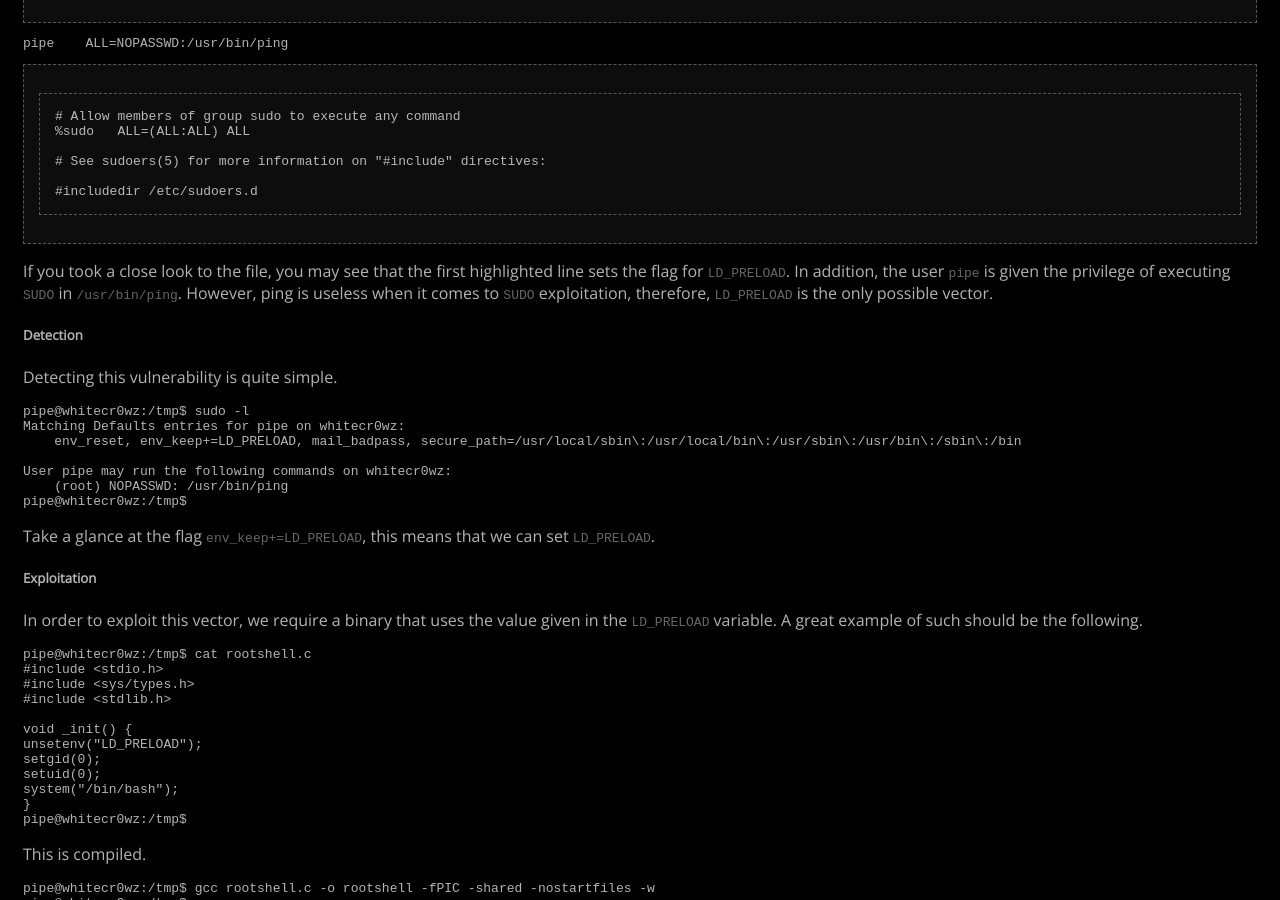
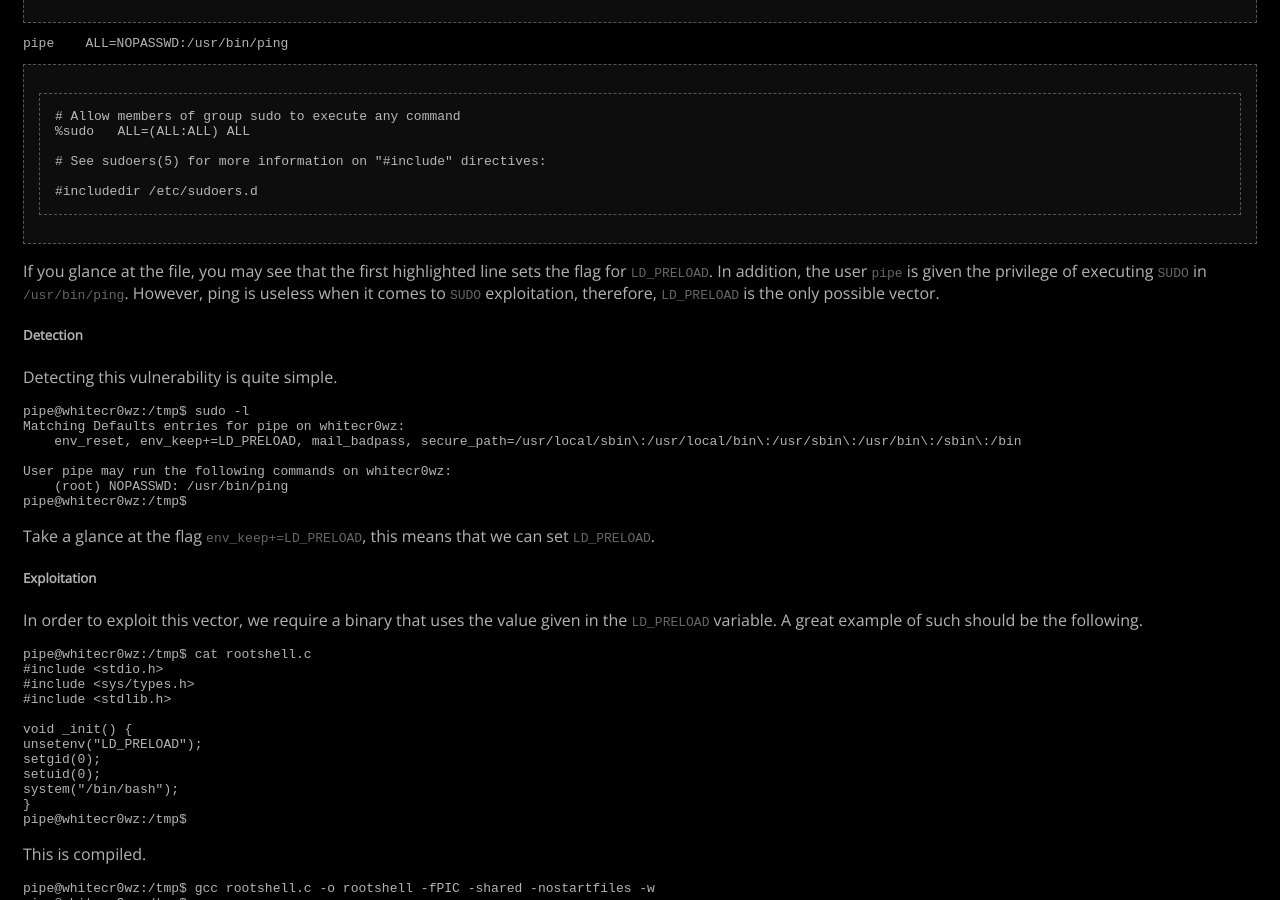
Before and after one commit to whitecr0wz/whitecr0wz.github.io, a Jekyll site: the page built from _posts/posts/2021-02-08-LD_PRELOAD.md, in a window 1280 px wide and 900 px high, scrolled down 832 px. Built offline with Jekyll 4.4.1, drawn with Linux system fonts in a browser that asks for light colours.

Commit message:
Update 2021-02-08-LD_PRELOAD.md

````diff
--- a/_posts/posts/2021-02-08-LD_PRELOAD.md
+++ b/_posts/posts/2021-02-08-LD_PRELOAD.md
@@ -54,7 +54,7 @@ pipe    ALL=NOPASSWD:/usr/bin/ping
 #includedir /etc/sudoers.d
 ```
 
-If you took a close look to the file, you may see that the first highlighted line sets the flag for ```LD_PRELOAD```. In addition, the user ```pipe``` is given the privilege of
+If you glance at the file, you may see that the first highlighted line sets the flag for ```LD_PRELOAD```. In addition, the user ```pipe``` is given the privilege of
 executing ```SUDO``` in ```/usr/bin/ping```. However, ping is useless when it comes to ```SUDO``` exploitation, therefore, ```LD_PRELOAD``` is the only possible vector.
 
 ##### Detection
````
